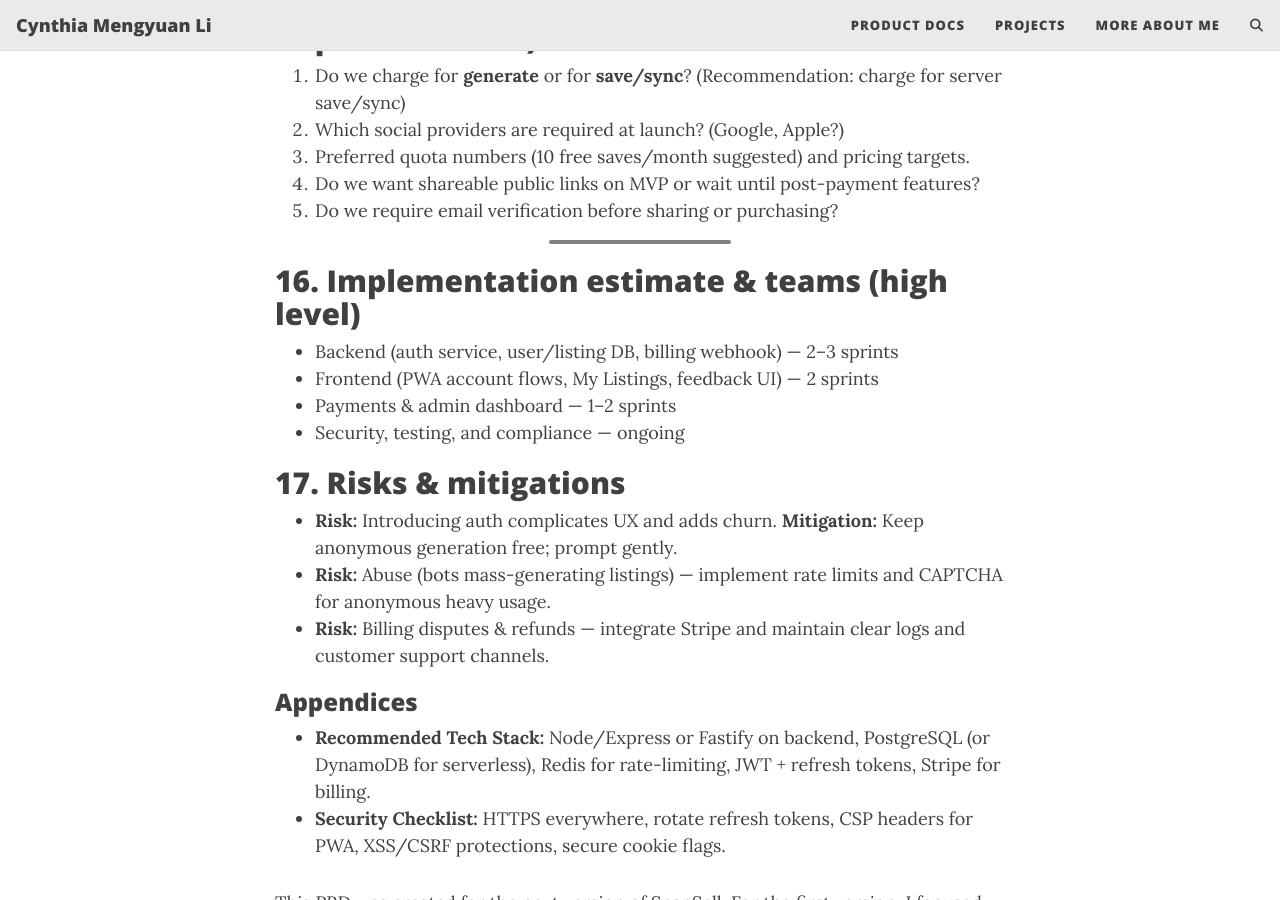
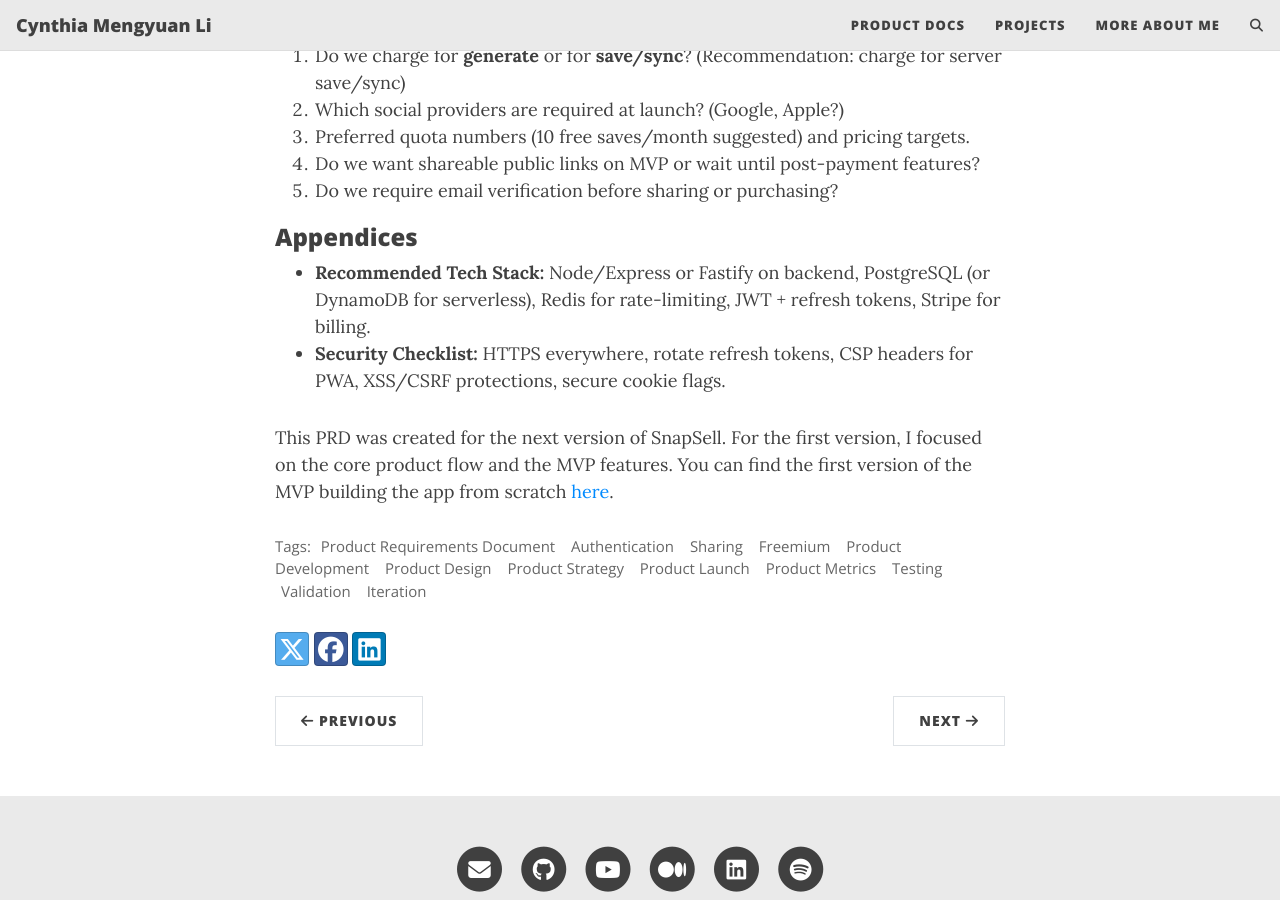
Before and after one commit to cynthialmy/cynthialmy.github.io, a Jekyll site: the page built from _posts/2025-10-23-snapsell-prd.md, in a window 1280 px wide and 900 px high, scrolled down 5865 px. Built offline with Jekyll 4.4.1, drawn with Linux system fonts in a browser that asks for light colours; comment, search, counter and statistics services are not loaded.

```diff
--- a/_posts/2025-10-23-snapsell-prd.md
+++ b/_posts/2025-10-23-snapsell-prd.md
@@ -157,8 +157,6 @@ I would like to share a Product Requirements Document (PRD) that I created for S
 * Implement webhooks to update user entitlements after successful payment.
 * For iOS PWA in standalone mode, consider in-app purchase only if converting to native apps later.
 
----
-
 ## 11. Admin / Moderation
 
 * Admin dashboard: user list, listing moderation, feedback queue, credits adjustment, manual refunds.
@@ -196,21 +194,6 @@ I would like to share a Product Requirements Document (PRD) that I created for S
 4. Do we want shareable public links on MVP or wait until post-payment features?
 5. Do we require email verification before sharing or purchasing?
 
----
-
-## 16. Implementation estimate & teams (high level)
-
-* Backend (auth service, user/listing DB, billing webhook) — 2–3 sprints
-* Frontend (PWA account flows, My Listings, feedback UI) — 2 sprints
-* Payments & admin dashboard — 1–2 sprints
-* Security, testing, and compliance — ongoing
-
-## 17. Risks & mitigations
-
-* **Risk:** Introducing auth complicates UX and adds churn. **Mitigation:** Keep anonymous generation free; prompt gently.
-* **Risk:** Abuse (bots mass-generating listings) — implement rate limits and CAPTCHA for anonymous heavy usage.
-* **Risk:** Billing disputes & refunds — integrate Stripe and maintain clear logs and customer support channels.
-
 ### Appendices
 
 * **Recommended Tech Stack:** Node/Express or Fastify on backend, PostgreSQL (or DynamoDB for serverless), Redis for rate-limiting, JWT + refresh tokens, Stripe for billing.
```
Also changed, not shown: _posts/2025-11-02-eu-customs.md (+1 -2 lines), 2 other files.
